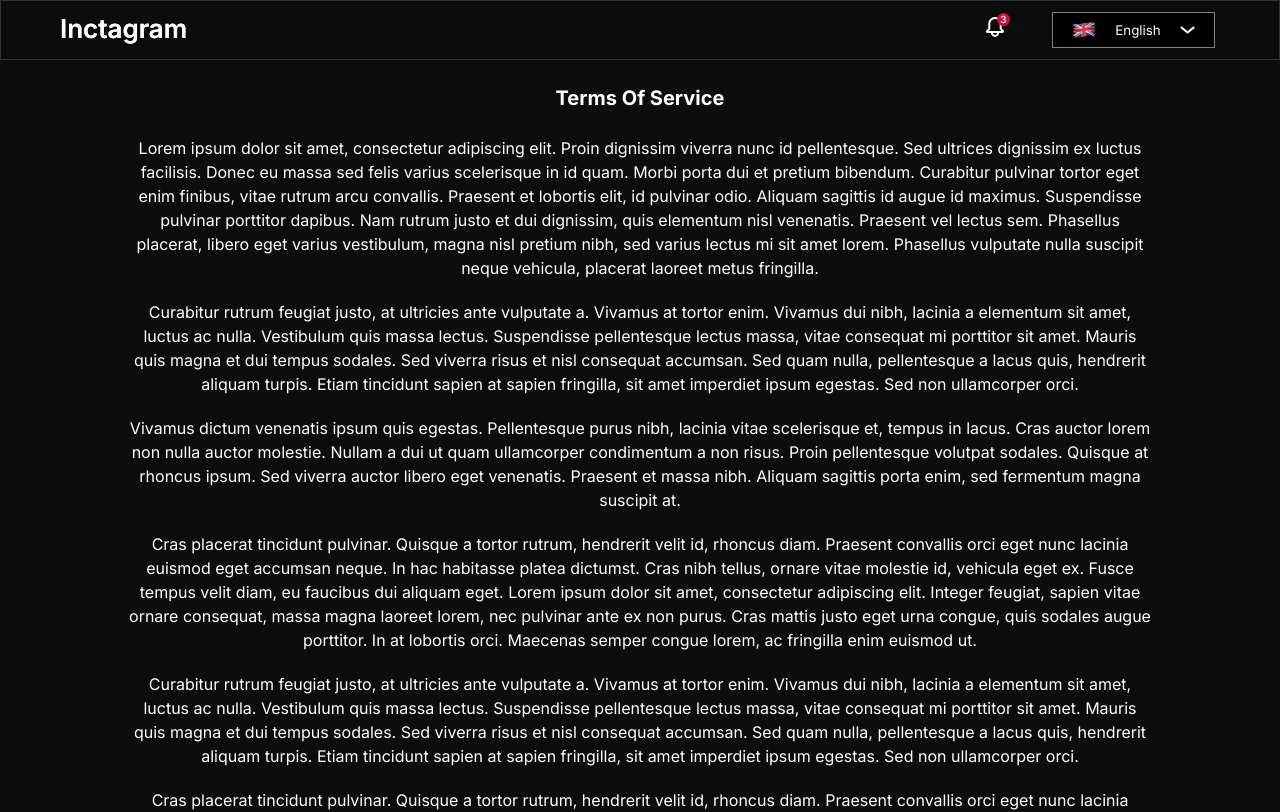
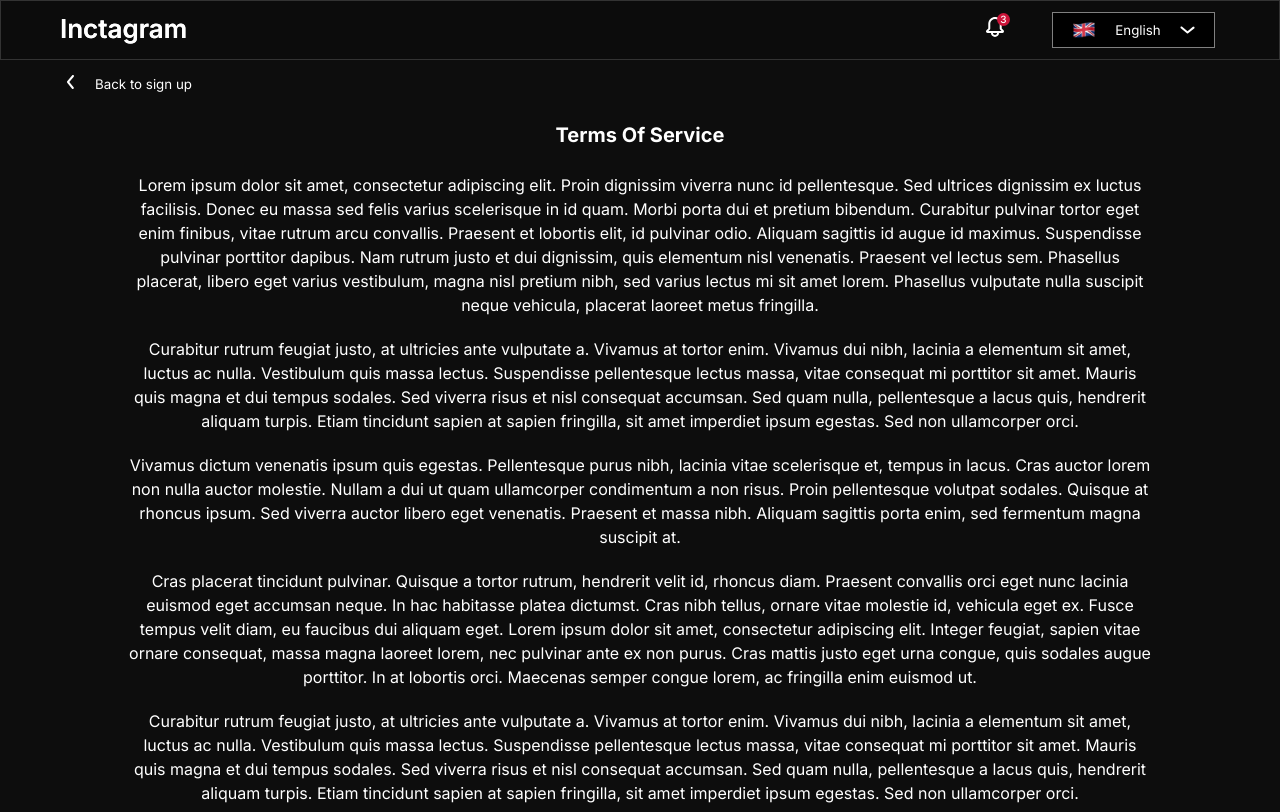
Before and after one commit to FightersForJustice/inctagram, a Next.js app: page /legal/terms in a window 1280 px wide. Shown: the top 812 px of the page. Built offline with nearby package versions, Linux system fonts and the light colour scheme.

Commit message:
feat: add back button

```diff
--- a/components/legal/Legal.tsx
+++ b/components/legal/Legal.tsx
@@ -1,15 +1,31 @@
-import styles from '@ui/design/settings/common.module.scss'
+import { MakeIcon } from '@/@ui/ui-kit/Icon/MakeIcon'
+import icons from '@/public/sidebar-icons/icons'
+import common from '@ui/design/settings/common.module.scss'
+import style from './Legal.module.scss'
+import { useRouter } from 'next/router'
 
 type LegalType = {
   title: string
 }
 
 export const Legal: React.FC<LegalType> = ({ title }) => {
+  const router = useRouter()
+
+  const handleClick = () => {
+    router.back()
+  }
+
   return (
-    <div className={styles.container}>
-      <div className={styles.contentContainer}>
-        <h1 className={styles.title}>{title}</h1>
-        <section className={styles.paragraph}>
+    <div className={common.container}>
+      <div className={style.buttonContainer}>
+        <button onClick={handleClick} className={style.backButton}>
+          <MakeIcon Icon={icons.ArrowBack} OutlineIcon={icons.ArrowBackOutline} />
+          Back to sign up
+        </button>
+      </div>
+      <div className={common.contentContainer}>
+        <h1 className={common.title}>{title}</h1>
+        <section className={common.paragraph}>
           <p>
             Lorem ipsum dolor sit amet, consectetur adipiscing elit. Proin dignissim viverra nunc id pellentesque. Sed ultrices
             dignissim ex luctus facilisis. Donec eu massa sed felis varius scelerisque in id quam. Morbi porta dui et pretium
```
